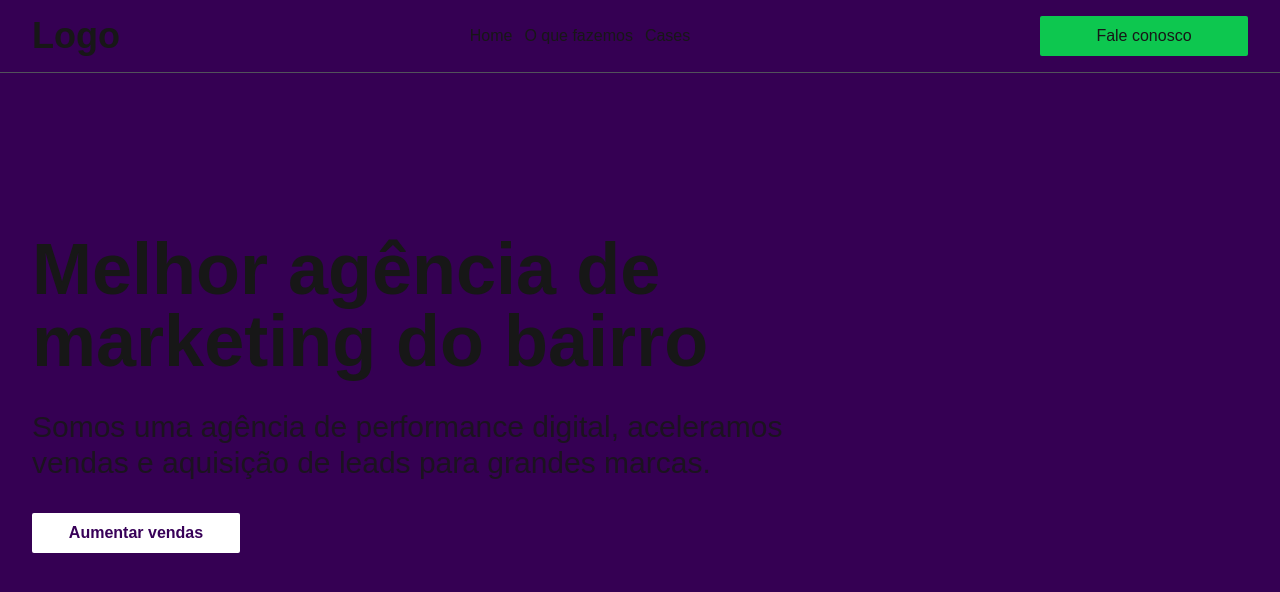
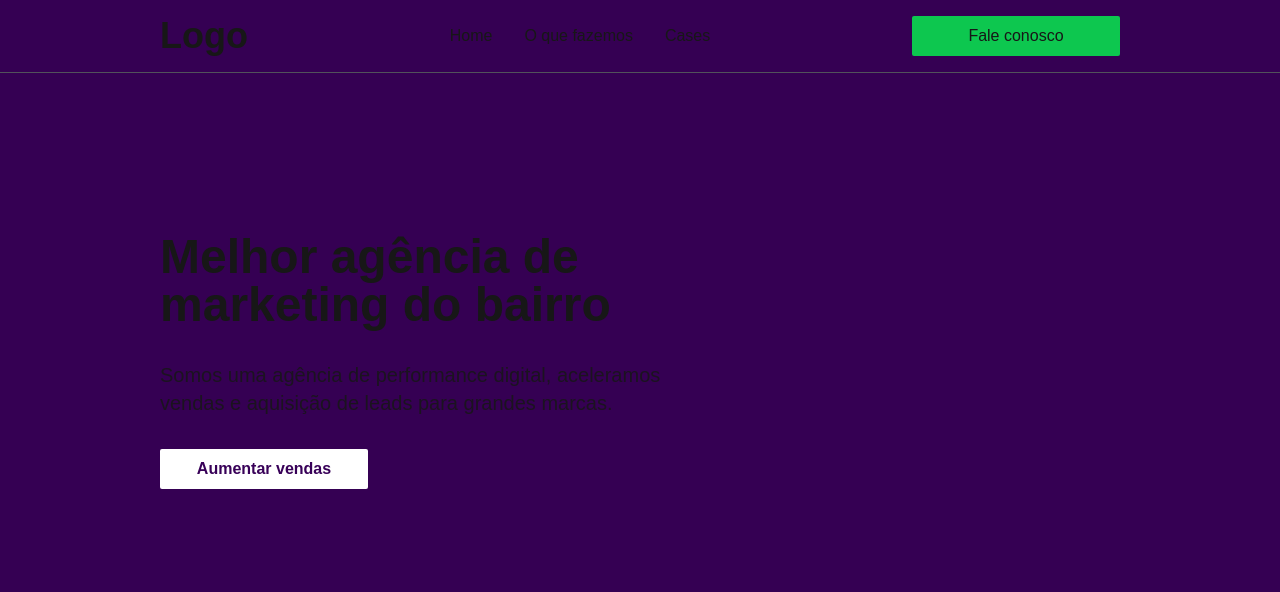
Before and after one commit to VagnerNatvidade/lading-page, a Next.js app: page / in a window 1280 px wide. Shown: the top 592 px of the page. Built offline with nearby package versions, Linux system fonts and the light colour scheme.

Commit message:
fix content width

```diff
--- a/app/page.tsx
+++ b/app/page.tsx
@@ -5,12 +5,12 @@ export default function Home() {
   return (
     <div>
       <Header />
-      <main className="mt-40 px-8">
-        <div className="w-[800px]">
-          <h1 className="text-7xl font-bold">
+      <main className="mt-40 px-40">
+        <div className="w-[550px]">
+          <h1 className="text-5xl font-bold">
             Melhor agência de marketing do bairro
           </h1>
-          <p className="my-8 text-3xl opacity-85 ">
+          <p className="my-8 text-xl opacity-85 ">
             Somos uma agência de performance digital, aceleramos vendas e
             aquisição de leads para grandes marcas.
           </p>
--- a/components/header.tsx
+++ b/components/header.tsx
@@ -4,11 +4,11 @@ import Button from "./button";
 
 const Header = () => {
   return (
-    <header className="flex items-center justify-between px-8 py-4 border-b-zinc-600 border-b-[1px]">
+    <header className="flex items-center justify-between px-40 py-4 border-b-zinc-600 border-b-[1px]">
       <h1 className="text-4xl font-bold">Logo</h1>
 
       <nav>
-        <ul className="flex items-center gap-3">
+        <ul className="flex items-center gap-8">
           <li>
             <Link className="hover:text-zinc-400 transition-all" href="/">
               Home
```
